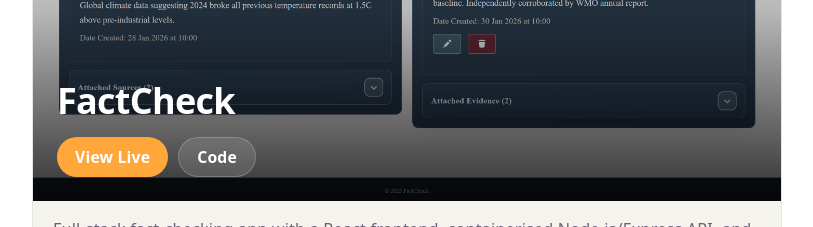
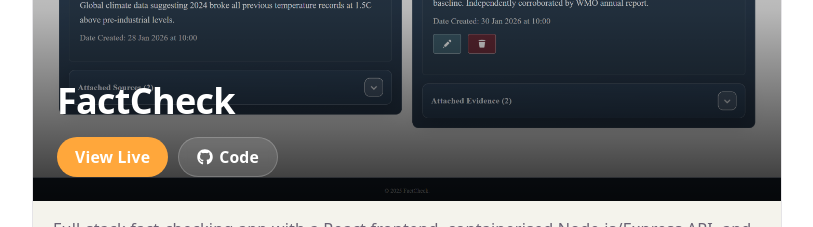
Before and after one commit to markoskatsi/mark0scom, a React (Vite) app: page / in a window 1280 px wide. Shown: the part 1740-1967 px from the top of the page, without its empty margins (233-1046 px from the left). Built offline with nearby package versions, Linux system fonts and the light colour scheme; no server answers.

Commit message:
github logo to code button on project

```diff
--- a/src/entities/projects/ProjectItem.tsx
+++ b/src/entities/projects/ProjectItem.tsx
@@ -28,6 +28,7 @@
             {project.live && <Button href={project.live}>View Live</Button>}
             {project.github && (
               <Button variant="outline" href={project.github}>
+                <Icon.GitHub size={16} />
                 Code
               </Button>
             )}
--- a/src/ui/Button.scss
+++ b/src/ui/Button.scss
@@ -28,6 +28,7 @@
   button {
     display: inline-flex;
     align-items: center;
+    gap: 6px;
     padding: 8px 18px;
     border-radius: 999px;
     font-size: 0.875rem;
--- a/src/ui/Icon.scss
+++ b/src/ui/Icon.scss
@@ -1,8 +1,8 @@
-div.icon {
+.icon {
   width: auto;
   height: 100%;
 
-  display: flex;
+  display: inline-flex;
   align-items: center;
   justify-content: center;
 
```
